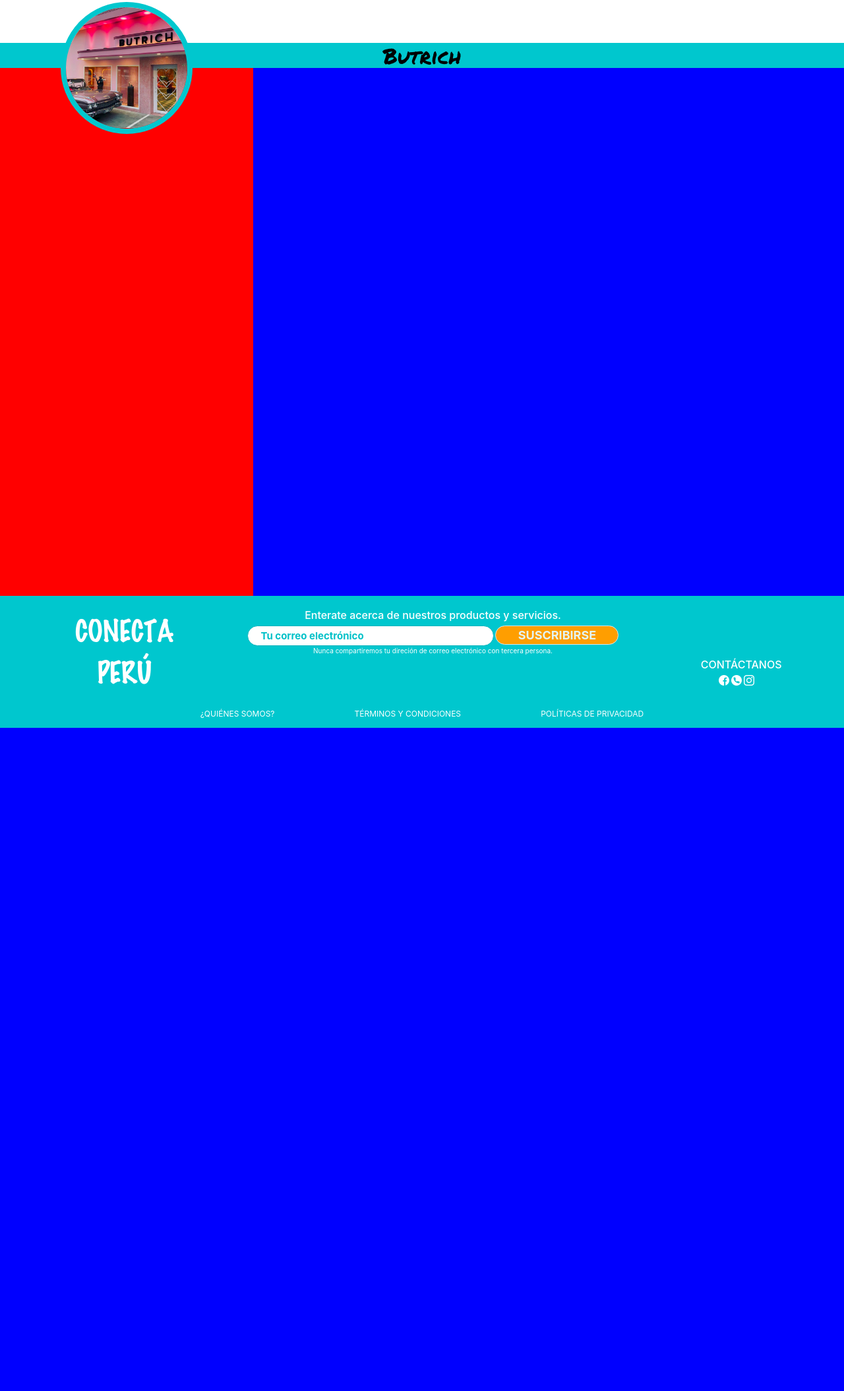
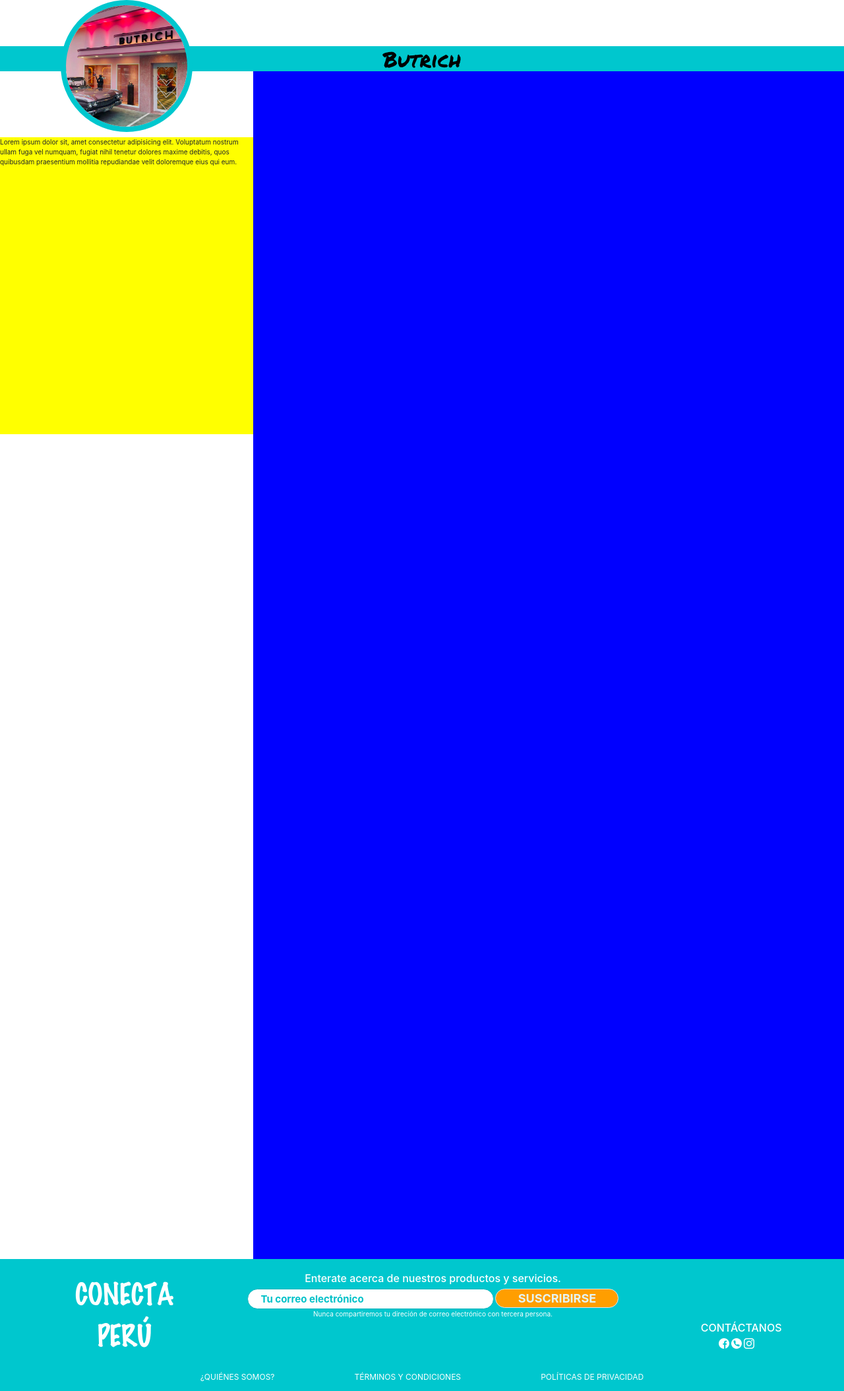
Before and after one commit to Jorvict/Conecta, a PHP site: page /vistas/product_services_butrich.html in a window 1280 px wide. Shown: the part 220-2328 px from the top of the page at 66% size. Before the commit the page ends 1323 px from the top, so only its background shows below. Run offline with PHP 8.4, Linux system fonts and the light colour scheme; some web fonts are replaced.

Commit message:
Se implementa sticky para aside

```diff
--- a/public/css/product_services.css
+++ b/public/css/product_services.css
@@ -20,7 +20,7 @@ section#t-principal {
 	/* overflow: hidden; */
     width: 100%;
     background: #00c7ce;
-    margin-top: 65px;
+    margin-top: 70px;
     /* box-shadow: 1px 1px 15px -5px rgba(0, 0, 0, 0.75); */
     /* margin: 0 auto; */
 }
@@ -34,40 +34,68 @@ h4#categoria {
 }
 
 main{
+    position: relative;
     width: 100%;
     height: 100%;
     display: flex;
+    flex-wrap: wrap;
 }
 
 /* Aside izquierdo */
 
 main .left-section{
     width: 30%;
-    height: 800px;
-    background-color: red;
+    height: 1800px;
+    /* background-color: red; */
+    display: flex;
+    flex-wrap: wrap;
+    justify-content: center;
+    /* box-shadow: 5px 0px 20px -10px rgba(0, 0, 0, 0.75); */
+    /* position: fixed; */
+
+}
+/* Contenedor imagen */
+main .img-container{
+    width: 30%;
+    height: 200px;
+    position: absolute;
+    top: -108px;
     display: flex;
     justify-content: center;
 }
-
-main .left-section .img-container{
+main .img-container img{
     width: 200px;
-    height: 200px;
+    height: auto;
     border-radius: 200px;
     border: 8px solid #00c7ce;
     overflow: hidden;
-    position: relative;
-    top: -100px;
+}
+/* Contenedor texto */
+main .left-section .info-emp{
+    height: 100%;
 }
 
-main .left-section .img-container img{
+main .left-section .info-emp .container-fixed{
+    height: 25%;
     width: 100%;
-    height: auto;
+    margin-top: 100px;
+    background-color: yellow;
+    position: sticky;
+    top: 20px;
 }
+
+main .left-section .info-emp .container-fixed p{
+    position: sticky;
+
+}
+
 
 /* Seccion derecha */
 
 main .right-section{
     width: 70%;
-    height: 800px;
+    height: 1800px;
     background-color: blue;
+    position: relative;
+    /* left: 30%; */
 }
--- a/vistas/product_services_butrich.html
+++ b/vistas/product_services_butrich.html
@@ -1,5 +1,6 @@
 <!DOCTYPE html>
 <html lang="en">
+
 <head>
     <meta charset="UTF-8">
     <meta name="viewport" content="width=device-width, initial-scale=1.0">
@@ -10,8 +11,12 @@
     <!-- Css externo -->
     <link rel="stylesheet" href="https://cdn.jsdelivr.net/npm/bootstrap@4.5.3/dist/css/bootstrap.min.css"
         integrity="sha384-TX8t27EcRE3e/ihU7zmQxVncDAy5uIKz4rEkgIXeMed4M0jlfIDPvg6uqKI2xXr2" crossorigin="anonymous">
-    <script src="https://code.jquery.com/jquery-3.5.1.slim.min.js" integrity="sha384-DfXdz2htPH0lsSSs5nCTpuj/zy4C+OGpamoFVy38MVBnE+IbbVYUew+OrCXaRkfj" crossorigin="anonymous"></script>
-	<script src="https://cdn.jsdelivr.net/npm/bootstrap@4.5.3/dist/js/bootstrap.bundle.min.js" integrity="sha384-ho+j7jyWK8fNQe+A12Hb8AhRq26LrZ/JpcUGGOn+Y7RsweNrtN/tE3MoK7ZeZDyx" crossorigin="anonymous"></script>
+    <script src="https://code.jquery.com/jquery-3.5.1.slim.min.js"
+        integrity="sha384-DfXdz2htPH0lsSSs5nCTpuj/zy4C+OGpamoFVy38MVBnE+IbbVYUew+OrCXaRkfj"
+        crossorigin="anonymous"></script>
+    <script src="https://cdn.jsdelivr.net/npm/bootstrap@4.5.3/dist/js/bootstrap.bundle.min.js"
+        integrity="sha384-ho+j7jyWK8fNQe+A12Hb8AhRq26LrZ/JpcUGGOn+Y7RsweNrtN/tE3MoK7ZeZDyx"
+        crossorigin="anonymous"></script>
 
 
     <!-- Css body -->
@@ -30,6 +35,7 @@
 
     <title>Butrich</title>
 </head>
+
 <body>
 
     <div class="page-container">
@@ -149,10 +155,19 @@
         </section>
 
         <main>
-                <aside class="left-section">
             <figure class="img-container">
                 <img src="../public/imagenes/Secciones-categorias/Ropa y textiles/butrich.png" alt="">
             </figure>
+            <aside class="left-section">
+
+                <article class="info-emp">
+                    <div class="container-fixed">
+                        <p>Lorem ipsum dolor sit, amet consectetur adipisicing elit. Voluptatum nostrum ullam fuga vel
+                            numquam, fugiat nihil tenetur dolores maxime debitis, quos quibusdam praesentium mollitia
+                            repudiandae velit doloremque eius qui eum.</p>
+                    </div>
+
+                </article>
 
             </aside>
             <section class="right-section">
@@ -173,8 +188,8 @@
                     <h4 id="Suscribete">Enterate acerca de nuestros productos y servicios.</h4>
                     <section id="input-footer ">
                         <section id="input-footer ">
-                            <input class="input-footer" type="text" aria-label="Search" placeholder="Tu correo electrónico"
-                                id="input-footer">
+                            <input class="input-footer" type="text" aria-label="Search"
+                                placeholder="Tu correo electrónico" id="input-footer">
 
                             <button class="btsubs" type="submit">SUSCRIBIRSE</button>
                             <p id="n-c-c">Nunca compartiremos tu direción de correo electrónico con tercera persona.</p>
@@ -212,4 +227,5 @@
         </footer>
     </div>
 </body>
+
 </html>
```
Lines whose indentation alone changed are shown as unchanged.
